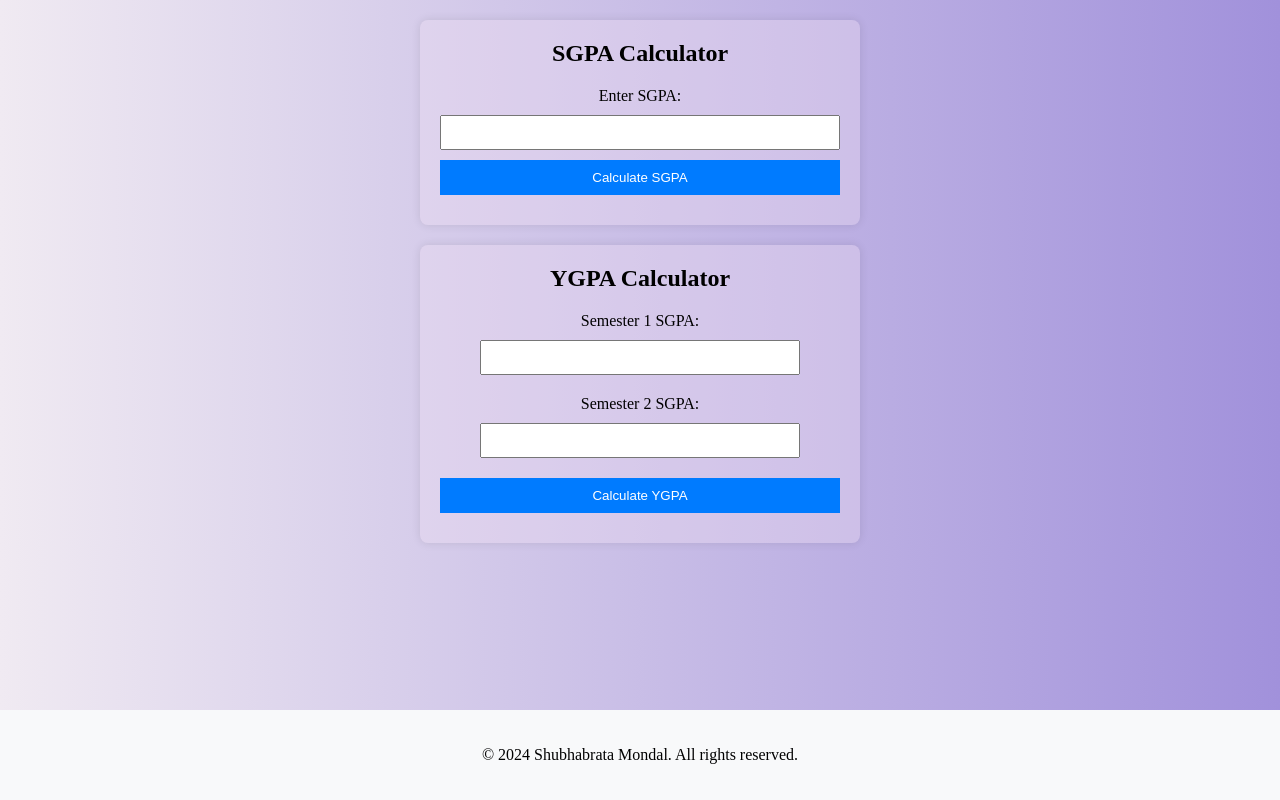
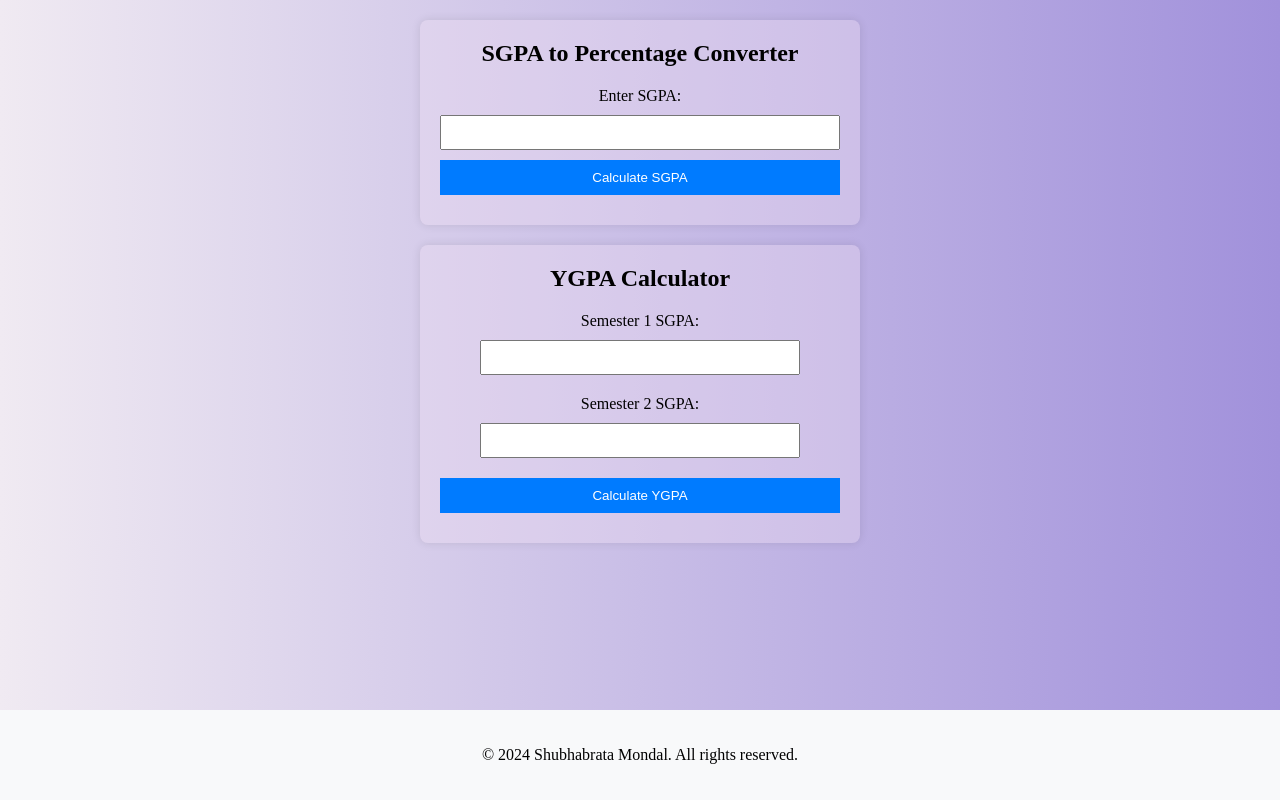
Before and after one commit to mondalshubh20/mondalshubh20-mondalshubh20.github.io, a plain HTML site: page index.html in a window 1280 px wide. Drawn offline with Linux system fonts and the light colour scheme.

Commit message:
Update index.html

```diff
--- a/index.html
+++ b/index.html
@@ -9,7 +9,7 @@
 <body>
     <div class="container">
         <div class="sgpa-container">
-            <h2>SGPA Calculator</h2>
+            <h2>SGPA to Percentage Converter</h2>
             <label for="sgpa">Enter SGPA:</label>
             <input type="number" id="sgpa" step="0.01">
             <button onclick="calculateSGPA()">Calculate SGPA</button>
```
